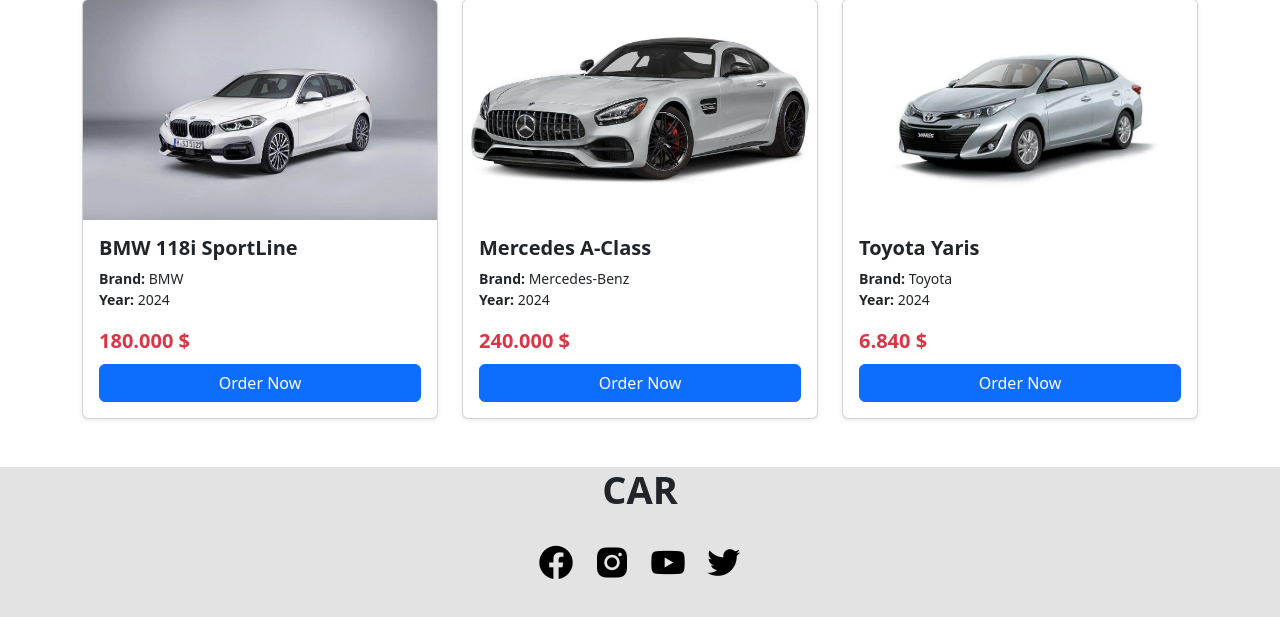
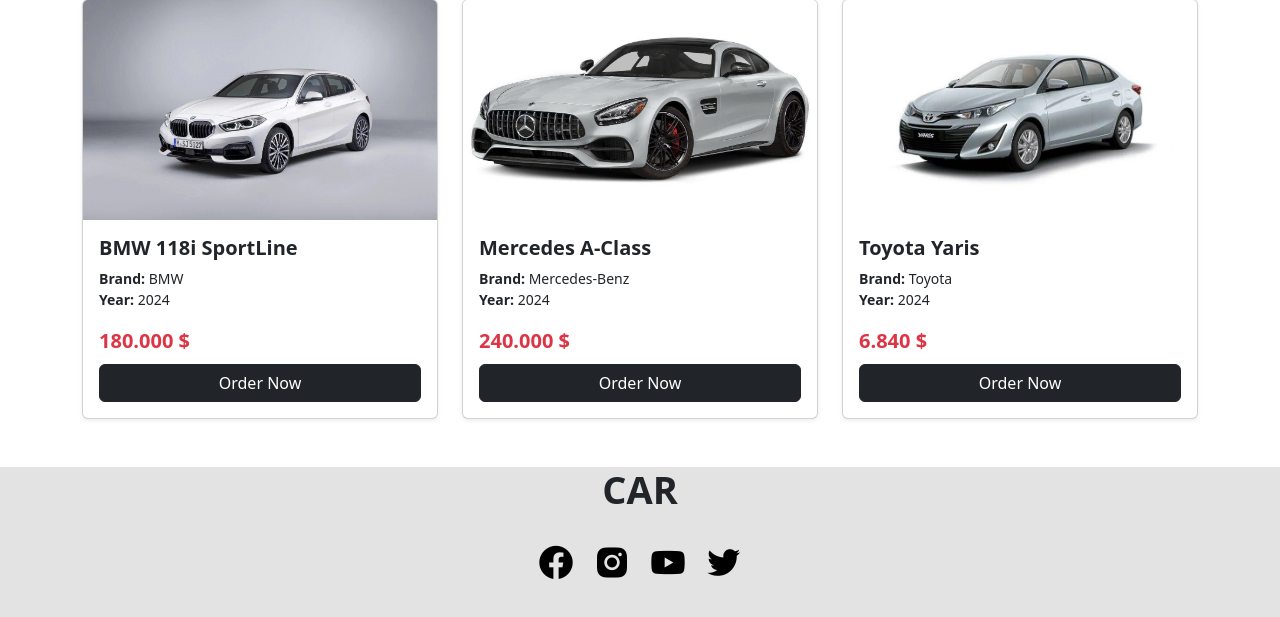
Before and after one commit to NguyenThanhLan1204/Car-Selling-Project, a PHP site: page /base.php in a window 1280 px wide. Shown: the part 867-1484 px from the top of the page. Run offline with PHP 8.4, Linux system fonts and the light colour scheme; a user stored in the database is signed in; data comes from the database, SQL or seed files in the repository.

Commit message:
Update home.php

```diff
--- a/home.php
+++ b/home.php
@@ -69,7 +69,7 @@ if ($result->num_rows > 0) {
                     echo '      </ul>';
                     echo '      <div class="mt-auto">';
                     echo '        <p class="fw-bold text-danger fs-5 mb-2">'.number_format($car['price'],0,',','.').' $</p>';
-                    echo '        <a href="base.php?page=information&id='.$car['vehicle_id'].'" class="btn btn-primary w-100">Order Now</a>';
+                    echo '        <a href="base.php?page=information&id='.$car['vehicle_id'].'" class="btn btn-dark w-100">Order Now</a>';
                     echo '      </div>';
                     echo '    </div>';
                     echo '  </div>';
```
